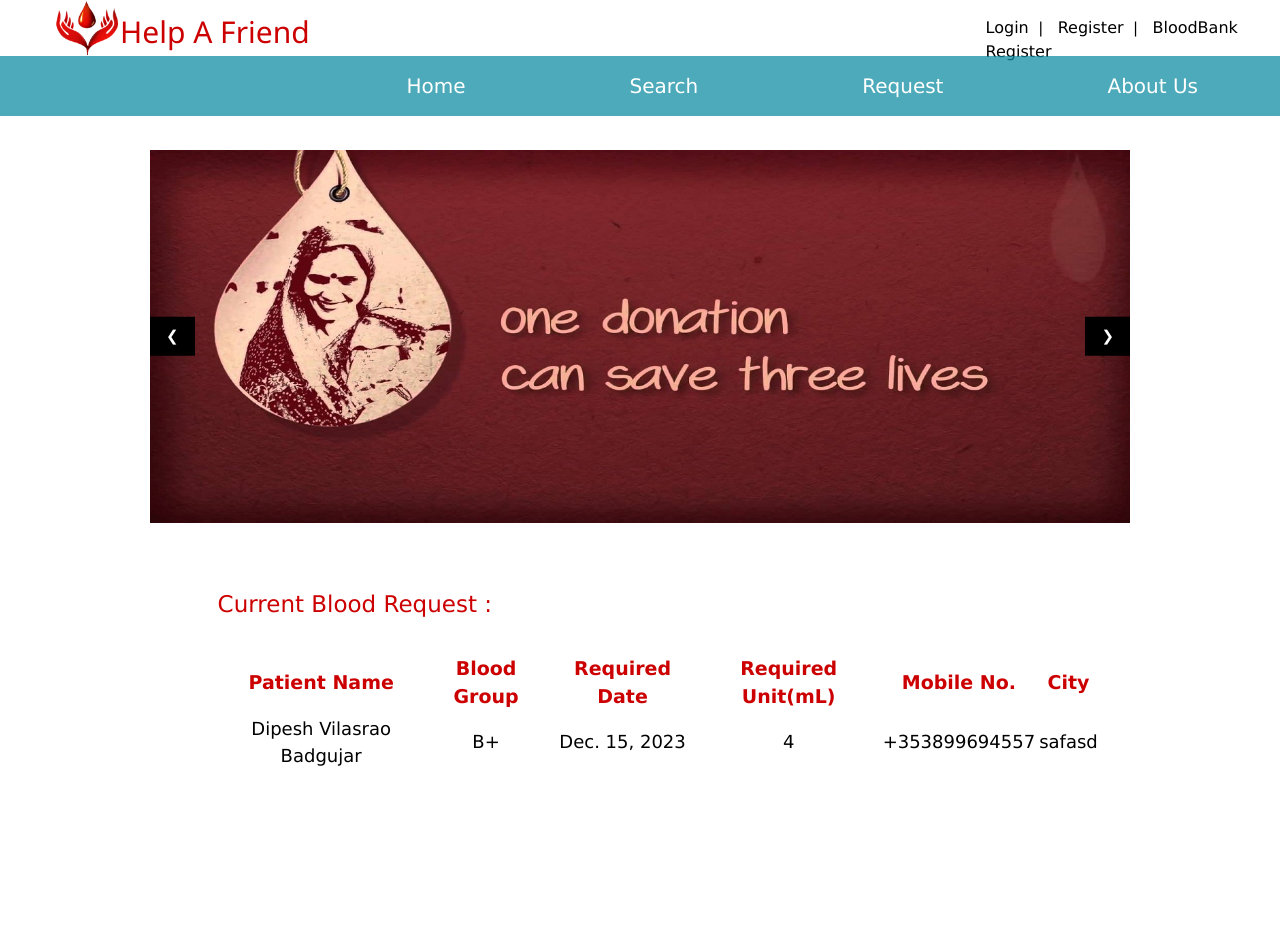
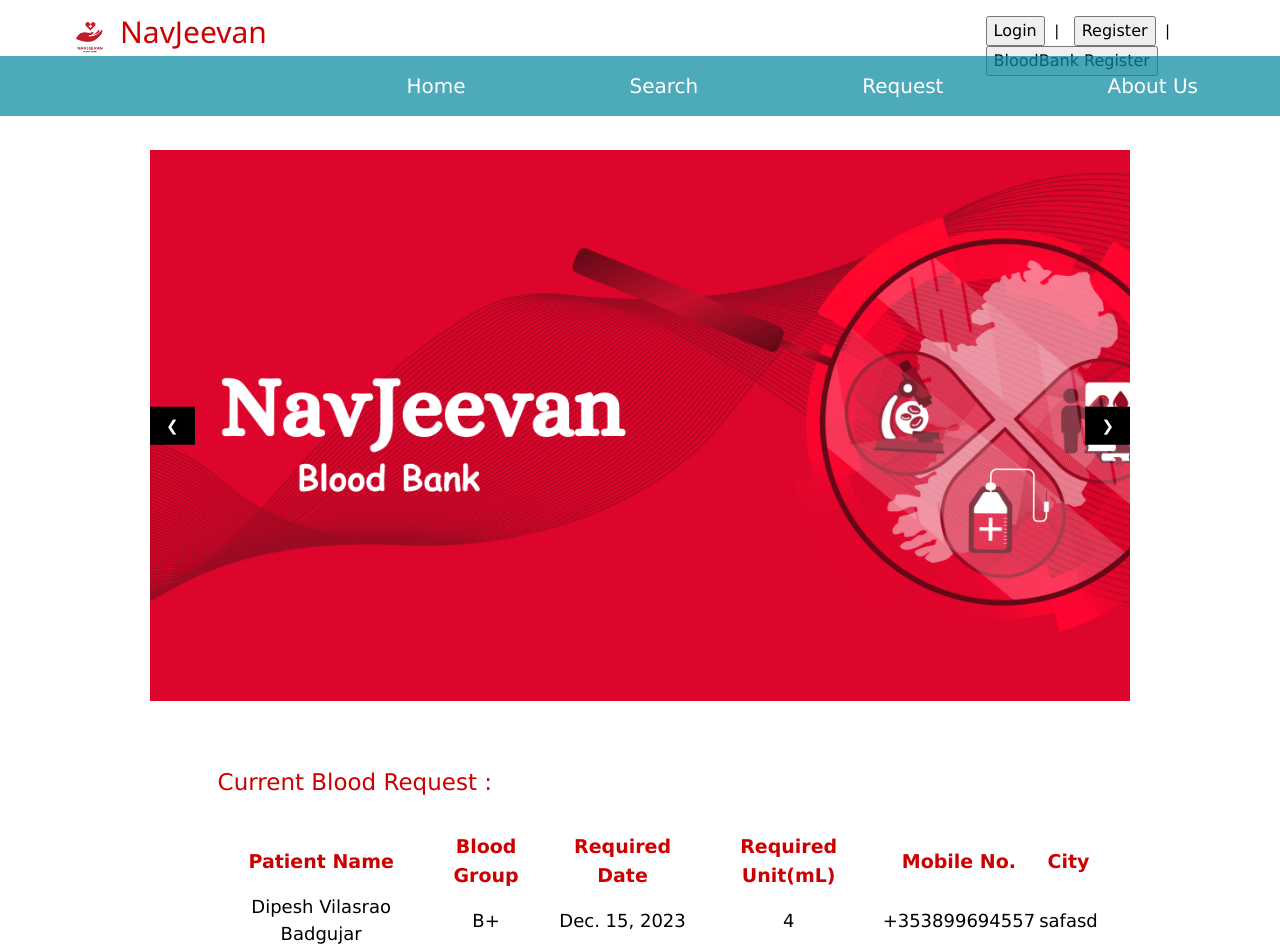
Before and after one commit to dipeshbadgujar14/NavJeevan_BloodBank, a Django app: page / in a window 1280 px wide. Before the commit the page ends 766 px from the top, so only its background shows below. Run offline with Django 3.2, Linux system fonts and the light colour scheme; data comes from the database, SQL or seed files in the repository.

Commit message:
update index

```diff
--- a/static/style.css
+++ b/static/style.css
@@ -5,6 +5,7 @@
 .logo{
 	position: absolute;
 	margin-left: 55px;
+
 }
 h3{
 	position: absolute;
--- a/templates/header.html
+++ b/templates/header.html
@@ -9,9 +9,9 @@
 	<div class="header">
 		<div class="menu1">
 			<div class="logo">
-				<img src="{% static 'images/logo.png'%}" height="55px">
+				<img src="{% static 'images/logo1.png'%}" height="70px">
 			</div>
-				<h3>Help A Friend</h3>
+				<h3>NavJeevan</h3>
 			{% if request.session.fname %}
 				{% include 'user_home.html'%}
 			{% elif request.session.name %}
--- a/templates/header_login.html
+++ b/templates/header_login.html
@@ -7,9 +7,9 @@
 </head>
 <body>
 	<div class="login">
-		<a href="../login">Login</a>&nbsp | &nbsp
-		<a href="../registration">Register</a>&nbsp | &nbsp
-		<a href="../bloodbank_registration">BloodBank Register</a>
+		<button><a href="../login">Login</a></button>&nbsp | &nbsp
+		<button><a href="../registration">Register</a></button>&nbsp | &nbsp
+		<button><a href="../bloodbank_registration">BloodBank Register</a> </button>
 	</div>
 </body>
 </html>
--- a/templates/index.html
+++ b/templates/index.html
@@ -2,7 +2,7 @@
 <!DOCTYPE html>
 <html>
 <head>
-	<title>Help A Friend</title>
+	<title>NavJeevan Blood Bank</title>
 	<meta name="viewport" content="width=device-width, initial-scale=1">
 <link rel="stylesheet" href="https://www.w3schools.com/w3css/4/w3.css">
 </head>
@@ -11,9 +11,9 @@
 	 <div class="images">
 		<div class="w3-content w3-display-container">
 
-		 <img class="mySlides" src="{% static 'images/01.jpg'%}" width="100%">
-		 <img class="mySlides" src="{% static 'images/02.jpg'%}" width="100%">
-		 <img class="mySlides" src="{% static 'images/03.jpg'%}" width="100%">
+		 <img class="mySlides" src="{% static 'images/BANNER1.png'%}" width="100%">
+		 <img class="mySlides" src="{% static 'images/banner2.png'%}" width="100%">
+		 <!-- <img class="mySlides" src="{% static 'images/03.jpg'%}" width="100%"> -->
 
 		 <button class="w3-button w3-black w3-display-left" onclick="plusDivs(-1)">&#10094;</button>
 		  <button class="w3-button w3-black w3-display-right" onclick="plusDivs(1)">&#10095;</button>
```
Also changed, not shown: static/images/01.jpg (deleted), static/images/02.jpg (deleted), static/images/03.jpg (deleted), static/images/BANNER1.png (added), static/images/banner2.png (added), static/images/logo.png (deleted), static/images/logo1.png (added).
